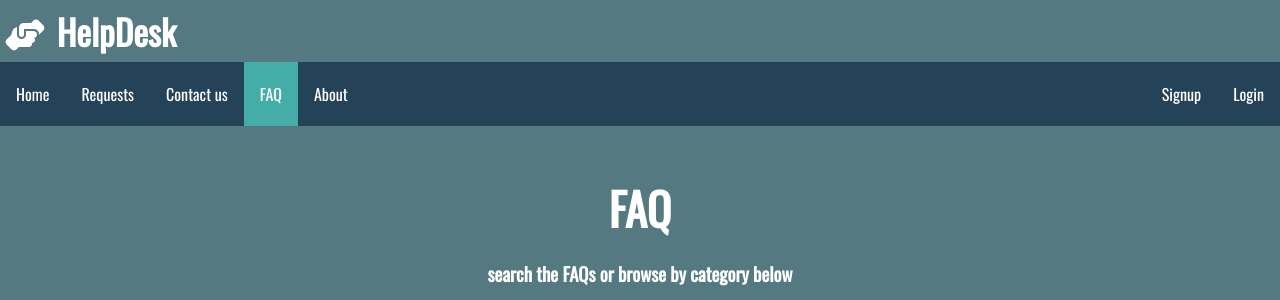
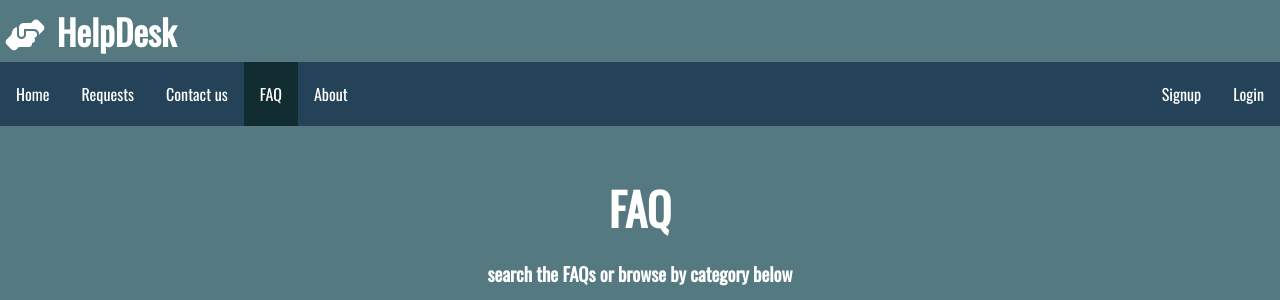
Before and after one commit to JawadAlSaeed/HelpDesk-Project, a PHP site: page /FAQ.php in a window 1280 px wide. Shown: the top 300 px of the page. Run offline with PHP 8.4, Linux system fonts and the light colour scheme; some libraries are stand-ins or nearby versions.

Commit message:
changed .active color

```diff
--- a/css/main.css
+++ b/css/main.css
@@ -67,7 +67,7 @@ ul li a:hover:not(.active) {
 }
 
 .active {
-    background-color: #45ADA8;
+    background-color: #112d32;
 }
 
 div h1 {
```
